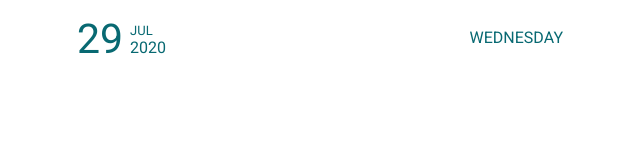
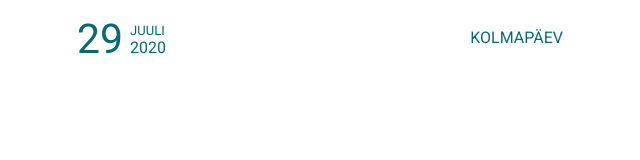
Before and after one commit to maarikamarkus/emptyTrial, a Vue app in the folder todo-practical10/: page / in a window 1280 px wide. Shown: the top 160 px of the page, without its empty margins (320-960 px from the left). Built offline with nearby package versions, Linux system fonts and the light colour scheme.

Commit message:
changed title, favicon and language

```diff
--- a/todo-practical10/public/index.html
+++ b/todo-practical10/public/index.html
@@ -4,8 +4,8 @@
     <meta charset="utf-8">
     <meta http-equiv="X-UA-Compatible" content="IE=edge">
     <meta name="viewport" content="width=device-width,initial-scale=1.0">
-    <link rel="icon" href="<%= BASE_URL %>favicon.ico">
-    <title><%= htmlWebpackPlugin.options.title %></title>
+    <link rel="icon" href="<%= BASE_URL %>kayak.png">
+    <title>2020 best TODO app EVER, pretty AF</title>
     <link href="https://fonts.googleapis.com/css2?family=Montserrat:wght@200&family=Roboto:wght@400&display=swap" rel="stylesheet">  </head>
   <body>
     <noscript>
--- a/todo-practical10/src/components/Header.vue
+++ b/todo-practical10/src/components/Header.vue
@@ -18,9 +18,9 @@ export default {
         let date = new Date(Date.now());
         return {
             date: date.toDateString(),
-            dayOfWeek: date.toLocaleString('en-US', {weekday: 'long'}),
+            dayOfWeek: date.toLocaleString('et-EE', {weekday: 'long'}),
             dayOfMonth: date.getUTCDate(),
-            month: date.toLocaleString('en-US', {month: 'short'}),
+            month: date.toLocaleString('et-EE', {month: 'short'}),
             year: date.getFullYear()
         }
     }
--- a/todo-practical10/src/components/Items.vue
+++ b/todo-practical10/src/components/Items.vue
@@ -73,7 +73,7 @@ export default {
     list-style: none;
     display: inline;
     font-size: 23px;
-
+    transition: text-decoration 0.65s ease;
 }
 
 .items .checked {
```
Also changed, not shown: todo-practical10/public/kayak.png (added).
